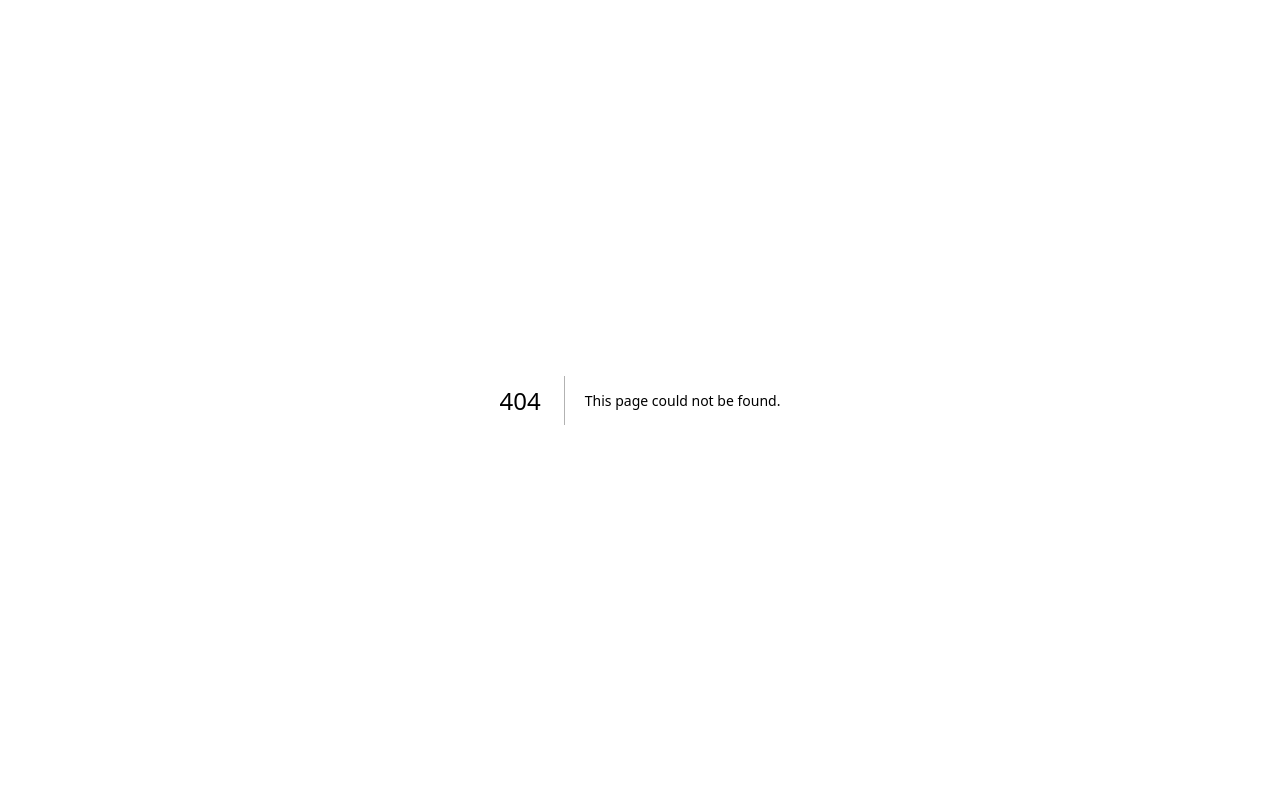
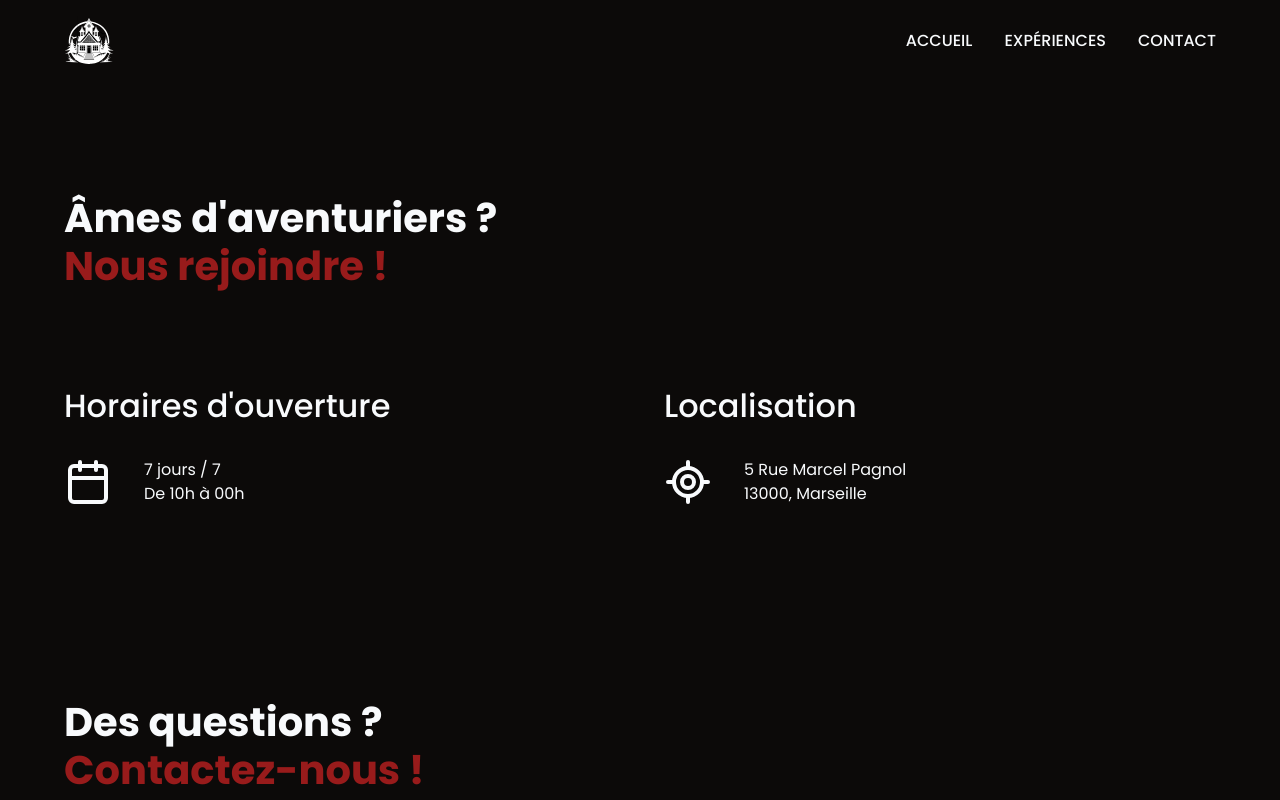
Before and after one commit to SebastienLaurentt/Escape-Game, a Next.js app: page /contact in a window 1280 px wide. Before the commit this address had no page. Shown: the top 800 px of the page. Built offline with nearby package versions, Linux system fonts and the light colour scheme.

Commit message:
create contact page

```diff
--- /dev/null
+++ b/app/(root)/contact/page.tsx
@@ -0,0 +1,10 @@
+import Infos from '@/components/shared/Sections/Infos'
+import React from 'react'
+
+const Contact = () => {
+  return (
+    <Infos  />
+  )
+}
+
+export default Contact
```
